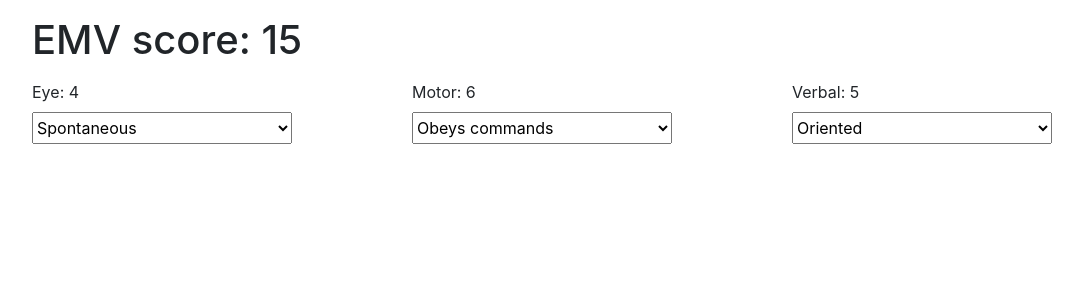
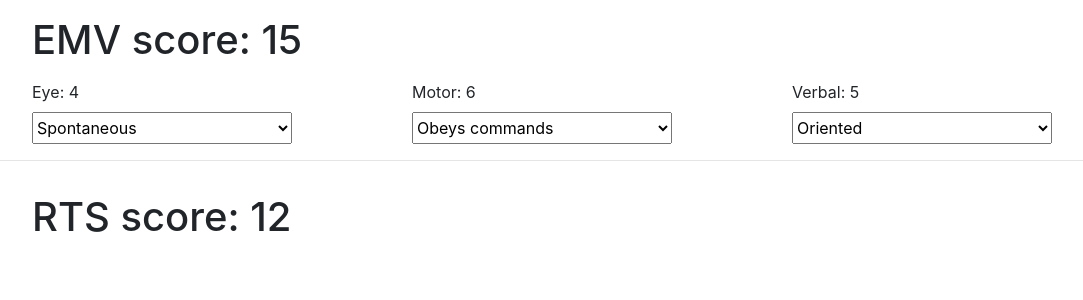
Before and after one commit to bartderijk/Triage, a Vue app: page / in a window 1280 px wide. Shown: the top 300 px of the page, without its empty margins (53-1136 px from the left). Built offline with nearby package versions, Linux system fonts and the light colour scheme.

Commit message:
Added RTS component setup, paving the way for it's functionality

```diff
--- a/src/App.vue
+++ b/src/App.vue
@@ -1,16 +1,20 @@
 <template>
   <div id="app">
     <emvCalculator/>
+    <hr>
+    <rtsCalculator/>
   </div>
 </template>
 
 <script>
 import emvCalculator from './components/emvCalculator.vue'
+import rtsCalculator from './components/rtsCalculator.vue'
 
 export default {
   name: 'app',
   components: {
-    emvCalculator
+    emvCalculator,
+    rtsCalculator
   }
 }
 </script>
--- /dev/null
+++ b/src/components/rtsCalculator.vue
@@ -0,0 +1,21 @@
+<template>
+  <div class="container">
+    <div class="row">
+      <div class="col">
+        <h1 class="app-title">{{ $t("rtsScore", { score: 12 }) }}</h1>
+      </div>
+    </div>
+  </div>
+</template>
+
+<script>
+export default {
+  name: 'rtsCalculator',
+}
+</script>
+
+<style scoped>
+  .app-title {
+    margin: 16px 0;
+  }
+</style>
--- a/src/locales/en.json
+++ b/src/locales/en.json
@@ -1,5 +1,6 @@
 {
   "emvScore": "EMV score: {score}",
+  "rtsScore": "RTS score: {score}",
   "labels": {
     "eye": "Eye: {score}",
     "motor": "Motor: {score}",
```
